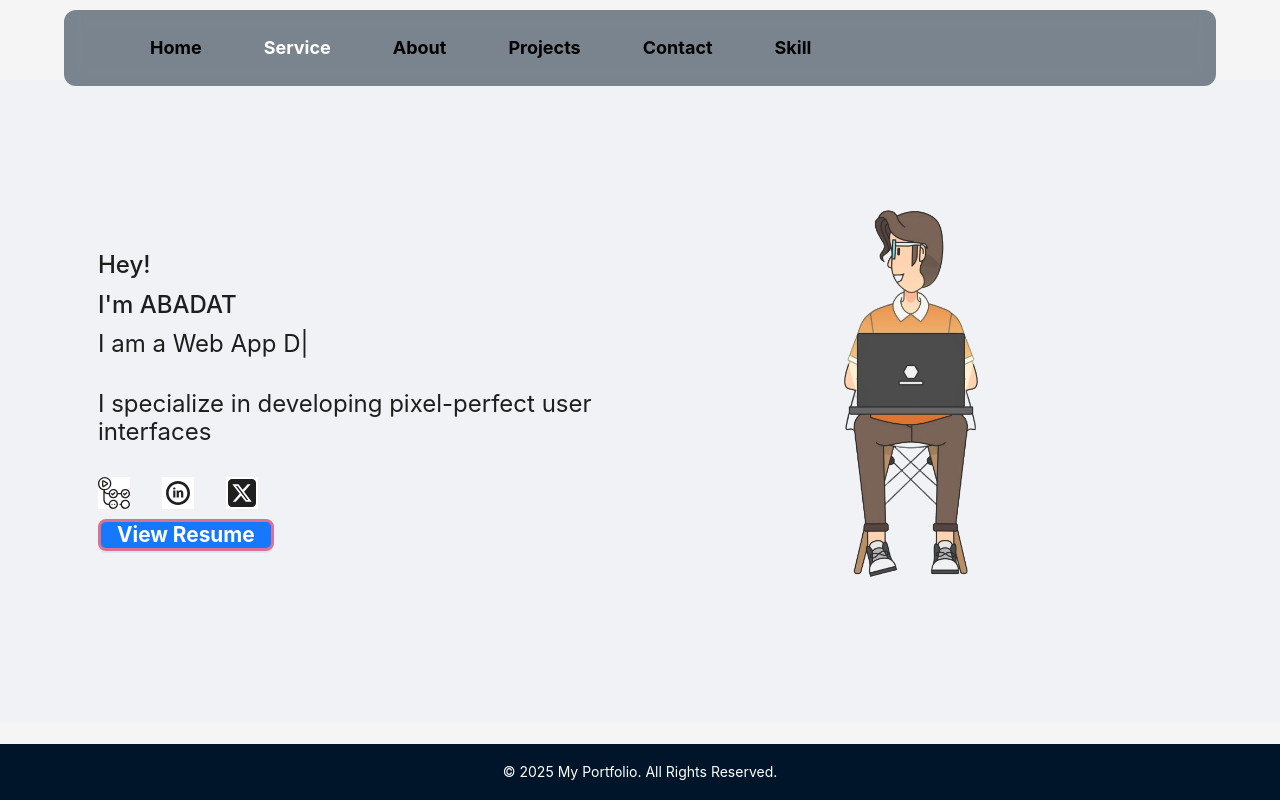
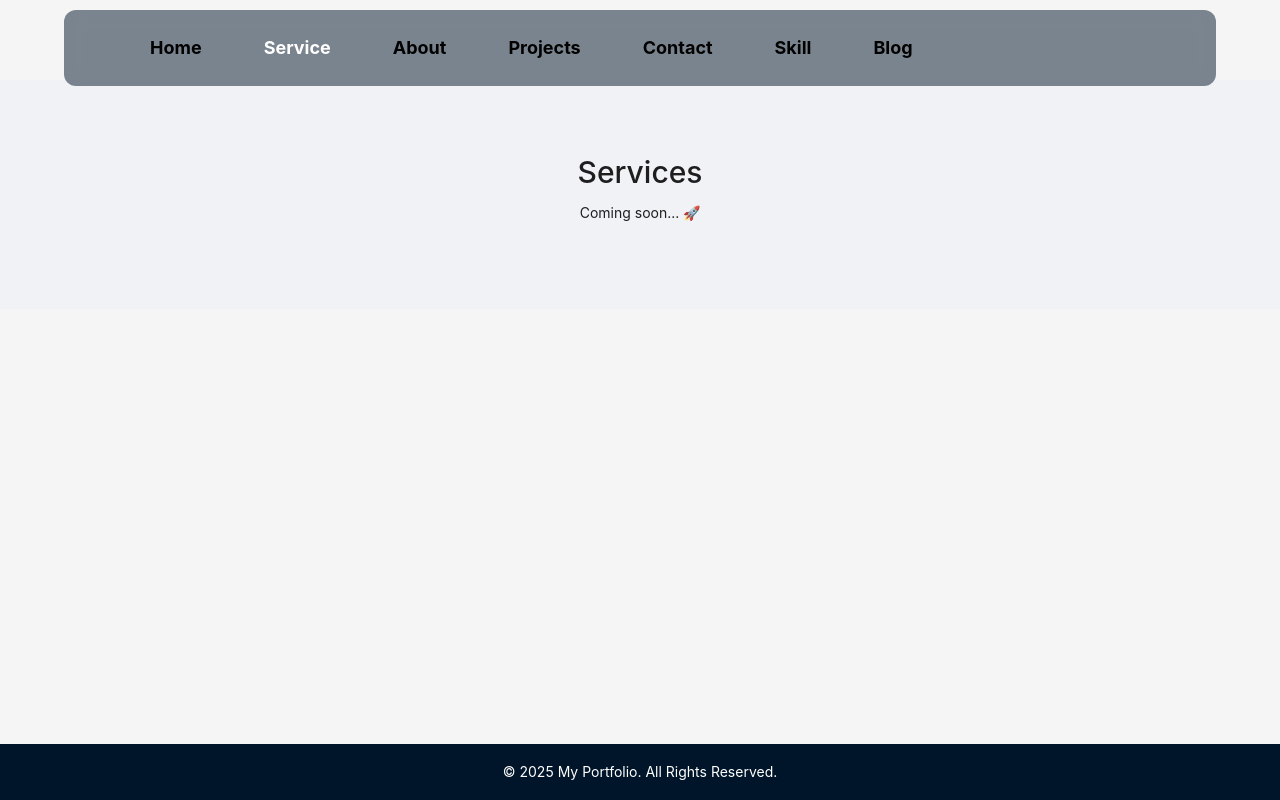
Before and after one commit to AbadatHaque/plioWebApp, a React (Vite) app: page / in a window 1280 px wide. Both pictures are taken after a click on the item "Service". Built offline with nearby package versions, Linux system fonts and the light colour scheme.

Commit message:
style fixing

```diff
--- a/src/App.jsx
+++ b/src/App.jsx
@@ -17,6 +17,9 @@ const About = lazy(() => import("./pages/About"));
 const ProjectsPage = lazy(() => import("./pages/ProjectsPage"));
 const ContactForm = lazy(() => import("./pages/ContactForm"));
 const SkillPage = lazy(() => import("./pages/SkillPage"));
+const Blog = lazy(() => import("./pages/Blog"));
+const Services = lazy(() => import("./service"));
+
 //          <Suspense fallback={<div>Loading...</div>}>{renderPage()}</Suspense>
 
 const { Content, Footer } = Layout;
@@ -35,7 +38,9 @@ const App = () => {
       case "skill":
         return <SkillPage />;
       case "service":
-      // return <Services/>;
+        return <Services />;
+      case "blog":
+        return <Blog />;
       default:
         return <Home />;
     }
@@ -112,8 +117,15 @@ const App = () => {
                 gap: "30px",
               }}
             >
-              {["home", "service", "about", "projects", "contact", "skill"].map(
-                (item) => (
+              {[
+                "home",
+                "service",
+                "about",
+                "projects",
+                "contact",
+                "skill",
+                "blog",
+              ].map((item) => (
                 <motion.div
                   key={item}
                   whileHover={{
@@ -143,8 +155,7 @@ const App = () => {
                     {item.charAt(0).toUpperCase() + item.slice(1)}
                   </Menu.Item>
                 </motion.div>
-                )
-              )}
+              ))}
             </Menu>
           </motion.div>
 
@@ -175,8 +186,15 @@ const App = () => {
             open={isDrawerOpen}
           >
             <Menu theme="light" mode="vertical">
-              {["home", "service", "about", "projects", "contact", "skill"].map(
-                (item) => (
+              {[
+                "home",
+                "service",
+                "about",
+                "projects",
+                "contact",
+                "skill",
+                "blog",
+              ].map((item) => (
                 <motion.div
                   key={item}
                   whileHover={{
@@ -218,9 +236,7 @@ const App = () => {
                           ? "rgba(255, 255, 255, 0.2)"
                           : "transparent",
                       color:
-                          currentPage === item
-                            ? "rgba(100, 105, 125, 0.88)"
-                            : "",
+                        currentPage === item ? "rgba(100, 105, 125, 0.88)" : "",
                     }}
                   >
                     {item.charAt(0).toUpperCase() + item.slice(1)}
@@ -229,8 +245,7 @@ const App = () => {
                 //     ))}
                 //   </Menu>
                 // </motion.div>
-                )
-              )}
+              ))}
             </Menu>
             {/* // <Menu.Item key={item} onClick={toggleDrawer}>
             //   {item.charAt(0).toUpperCase() + item.slice(1)}
@@ -267,6 +282,7 @@ const App = () => {
           position: "fixed",
           bottom: "0",
           width: "100%",
+          zIndex: "99999",
         }}
       >
         <motion.div whileHover={{ textShadow: "0px 0px 8px white" }}>
--- a/src/index.css
+++ b/src/index.css
@@ -1,53 +1,50 @@
 @import "tailwindcss";
 
-.containar{
+.containar {
   display: flex;
   font-size: 1.5rem;
   text-align: left;
-    align-items:center;
+  align-items: center;
   margin: 0px 3rem;
 }
 /* // LHS */
-.containar .lhs{
+.containar .lhs {
   min-width: 50%;
-
 }
-.containar .lhs .headingTex{
+.containar .lhs .headingTex {
   margin: 0px 0px 2rem;
 }
-.containar .lhs .socialMediaButtons{
+.containar .lhs .socialMediaButtons {
   display: flex;
-    justify-content:left;
-    gap:2rem
+  justify-content: left;
+  gap: 2rem;
 }
-.containar .lhs .socialMediaButtons button{
+.containar .lhs .socialMediaButtons button {
   border: none;
 }
-.containar .lhs .socialMediaButtons button svg{
+.containar .lhs .socialMediaButtons button svg {
   font-size: 2rem;
   background-color: white;
   cursor: pointer;
 }
-.lhs #viewResume{
-    margin: .6rem 0px 0px ;
-    padding: .5rem 1rem;
-    border-radius: .5rem;
+.lhs #viewResume {
+  margin: 0.6rem 0px 0px;
+  padding: 0.5rem 1rem;
+  border-radius: 0.5rem;
   font-weight: bold;
-    border: .2rem solid palevioletred;
+  border: 0.2rem solid palevioletred;
   cursor: pointer;
   font-size: 1.3rem;
 }
 
 /* // About */
-.ant-card{
-padding: 0px  !important;
+.ant-card {
+  padding: 0px !important;
   /* padding: 20px !important; */
 }
-.ant-card-body{
+.ant-card-body {
   /* padding: 0px !important; */
-
 }
-
 
 /* styles.css   for About page*/
 .fullscreen-button {
@@ -58,16 +55,14 @@ padding: 0px  !important;
   background-color: #1890ff;
   border: none;
   border-radius: 50%;
-    width: 2.5rem;
-    height: 2.5rem;
+  width: 1.5rem;
+  height: 1.5rem;
   display: flex;
   align-items: center;
   justify-content: center;
   cursor: pointer;
   box-shadow: 0 4px 8px rgba(0, 0, 0, 0.2);
 }
-
-
 
 @media screen and (max-width: 768px) {
   .desktop-menu {
@@ -79,7 +74,6 @@ padding: 0px  !important;
   }
 }
 
-
 @media screen and (max-width: 768px) {
   .containar {
     flex-direction: column;
@@ -88,7 +82,8 @@ padding: 0px  !important;
     margin: 0 1rem;
   }
 
-    .containar .lhs, .containar .rhs {
+  .containar .lhs,
+  .containar .rhs {
     min-width: 100%;
   }
 
--- a/src/pages/About.jsx
+++ b/src/pages/About.jsx
@@ -215,7 +215,7 @@ export const About = () => {
                           transition={{ duration: 0.3 }}
                           onClick={() => showModal(item)} // Show full details on click
                         >
-                          <FullscreenOutlined style={{ fontSize: "18px" }} />
+                          <FullscreenOutlined style={{ fontSize: "12px" }} />
                         </motion.button>
                         {/* Media Query Adjustments for Mobile Devices */}
                         <style>
--- /dev/null
+++ b/src/pages/Blog.jsx
@@ -0,0 +1,8 @@
+export default function Blog() {
+  return (
+    <div className="container mx-auto p-6">
+      <h1 className="text-3xl font-bold mb-4">My Blog</h1>
+      <p>Coming soon... 🚀</p>
+    </div>
+  );
+}
--- a/src/service.jsx
+++ b/src/service.jsx
@@ -58,78 +58,86 @@ const services = [
 ];
 
 const Services = () => {
+  // return (
+
+  //   <motion.div
+  //     className="min-h-screen bg-gradient-to-br from-blue-100 to-pink-100 dark:from-[#0e0e0e] dark:to-[#1e1e1e] px-6 py-16 text-black dark:text-white transition-all duration-300"
+  //     initial={{ opacity: 0 }}
+  //     animate={{ opacity: 1 }}
+  //     transition={{ duration: 0.8 }}
+  //   >
+  //     <motion.h1
+  //       className="text-4xl md:text-5xl font-extrabold text-center mb-14 tracking-wide dark:text-white"
+  //       initial={{ y: -20, opacity: 0 }}
+  //       animate={{ y: 0, opacity: 1 }}
+  //       transition={{ duration: 0.8 }}
+  //     >
+  //       💼 My Freelance Services
+  //     </motion.h1>
+
+  //     <div className="grid grid-cols-1 md:grid-cols-2 lg:grid-cols-3 gap-10 max-w-7xl mx-auto">
+  //       {services.map((service, index) => (
+  //         <motion.div
+  //           key={index}
+  //           initial={{ opacity: 0, scale: 0.9 }}
+  //           whileInView={{ opacity: 1, scale: 1 }}
+  //           transition={{ duration: 0.6, delay: index * 0.2 }}
+  //           viewport={{ once: true }}
+  //         >
+  //           <Card
+  //             className="bg-white dark:bg-[#141414] rounded-2xl shadow-xl hover:shadow-2xl hover:scale-[1.02] transition duration-300 overflow-hidden border dark:border-gray-700"
+  //             bodyStyle={{ padding: "20px" }}
+  //           >
+  //             <motion.img
+  //               src={service.image}
+  //               alt={service.title}
+  //               className="w-full h-48 object-cover rounded-xl mb-4"
+  //               whileHover={{ scale: 1.02 }}
+  //             />
+
+  //             <div className="flex items-center justify-center mb-2">
+  //               <span className="text-2xl mr-2">{service.icon}</span>
+  //               <h2 className="text-xl font-semibold text-center dark:text-white">
+  //                 {service.title}
+  //               </h2>
+  //             </div>
+
+  //             <p className="text-gray-700 dark:text-gray-300 text-sm text-center">
+  //               {service.description}
+  //             </p>
+
+  //             <p className="text-gray-600 dark:text-gray-400 mt-3 text-xs text-center leading-relaxed">
+  //               {service.details}
+  //             </p>
+  //           </Card>
+  //         </motion.div>
+  //       ))}
+  //     </div>
+
+  //     <motion.div
+  //       className="text-center mt-20"
+  //       initial={{ y: 20, opacity: 0 }}
+  //       animate={{ y: 0, opacity: 1 }}
+  //       transition={{ duration: 0.6 }}
+  //     >
+  //       <p className="text-lg font-medium text-gray-800 dark:text-gray-200">
+  //         Want a custom solution or collaboration?
+  //       </p>
+  //       <a
+  //         href="/contact"
+  //         className="inline-block mt-4 px-6 py-3 bg-blue-600 text-white rounded-full hover:bg-blue-700 dark:bg-blue-500 dark:hover:bg-blue-600 font-semibold shadow-md transition"
+  //       >
+  //         Let’s Talk
+  //       </a>
+  //     </motion.div>
+  //   </motion.div>
+  // );
+
   return (
-    <motion.div
-      className="min-h-screen bg-gradient-to-br from-blue-100 to-pink-100 dark:from-[#0e0e0e] dark:to-[#1e1e1e] px-6 py-16 text-black dark:text-white transition-all duration-300"
-      initial={{ opacity: 0 }}
-      animate={{ opacity: 1 }}
-      transition={{ duration: 0.8 }}
-    >
-      <motion.h1
-        className="text-4xl md:text-5xl font-extrabold text-center mb-14 tracking-wide dark:text-white"
-        initial={{ y: -20, opacity: 0 }}
-        animate={{ y: 0, opacity: 1 }}
-        transition={{ duration: 0.8 }}
-      >
-        💼 My Freelance Services
-      </motion.h1>
-
-      <div className="grid grid-cols-1 md:grid-cols-2 lg:grid-cols-3 gap-10 max-w-7xl mx-auto">
-        {services.map((service, index) => (
-          <motion.div
-            key={index}
-            initial={{ opacity: 0, scale: 0.9 }}
-            whileInView={{ opacity: 1, scale: 1 }}
-            transition={{ duration: 0.6, delay: index * 0.2 }}
-            viewport={{ once: true }}
-          >
-            <Card
-              className="bg-white dark:bg-[#141414] rounded-2xl shadow-xl hover:shadow-2xl hover:scale-[1.02] transition duration-300 overflow-hidden border dark:border-gray-700"
-              bodyStyle={{ padding: "20px" }}
-            >
-              <motion.img
-                src={service.image}
-                alt={service.title}
-                className="w-full h-48 object-cover rounded-xl mb-4"
-                whileHover={{ scale: 1.02 }}
-              />
-
-              <div className="flex items-center justify-center mb-2">
-                <span className="text-2xl mr-2">{service.icon}</span>
-                <h2 className="text-xl font-semibold text-center dark:text-white">
-                  {service.title}
-                </h2>
-              </div>
-
-              <p className="text-gray-700 dark:text-gray-300 text-sm text-center">
-                {service.description}
-              </p>
-
-              <p className="text-gray-600 dark:text-gray-400 mt-3 text-xs text-center leading-relaxed">
-                {service.details}
-              </p>
-            </Card>
-          </motion.div>
-        ))}
-      </div>
-
-      <motion.div
-        className="text-center mt-20"
-        initial={{ y: 20, opacity: 0 }}
-        animate={{ y: 0, opacity: 1 }}
-        transition={{ duration: 0.6 }}
-      >
-        <p className="text-lg font-medium text-gray-800 dark:text-gray-200">
-          Want a custom solution or collaboration?
-        </p>
-        <a
-          href="/contact"
-          className="inline-block mt-4 px-6 py-3 bg-blue-600 text-white rounded-full hover:bg-blue-700 dark:bg-blue-500 dark:hover:bg-blue-600 font-semibold shadow-md transition"
-        >
-          Let’s Talk
-        </a>
-      </motion.div>
-    </motion.div>
+    <div className="container mx-auto p-6">
+      <h1 className="text-3xl font-bold mb-4">Services</h1>
+      <p>Coming soon... 🚀</p>
+    </div>
   );
 };
 
```
Lines whose indentation alone changed are shown as unchanged.
